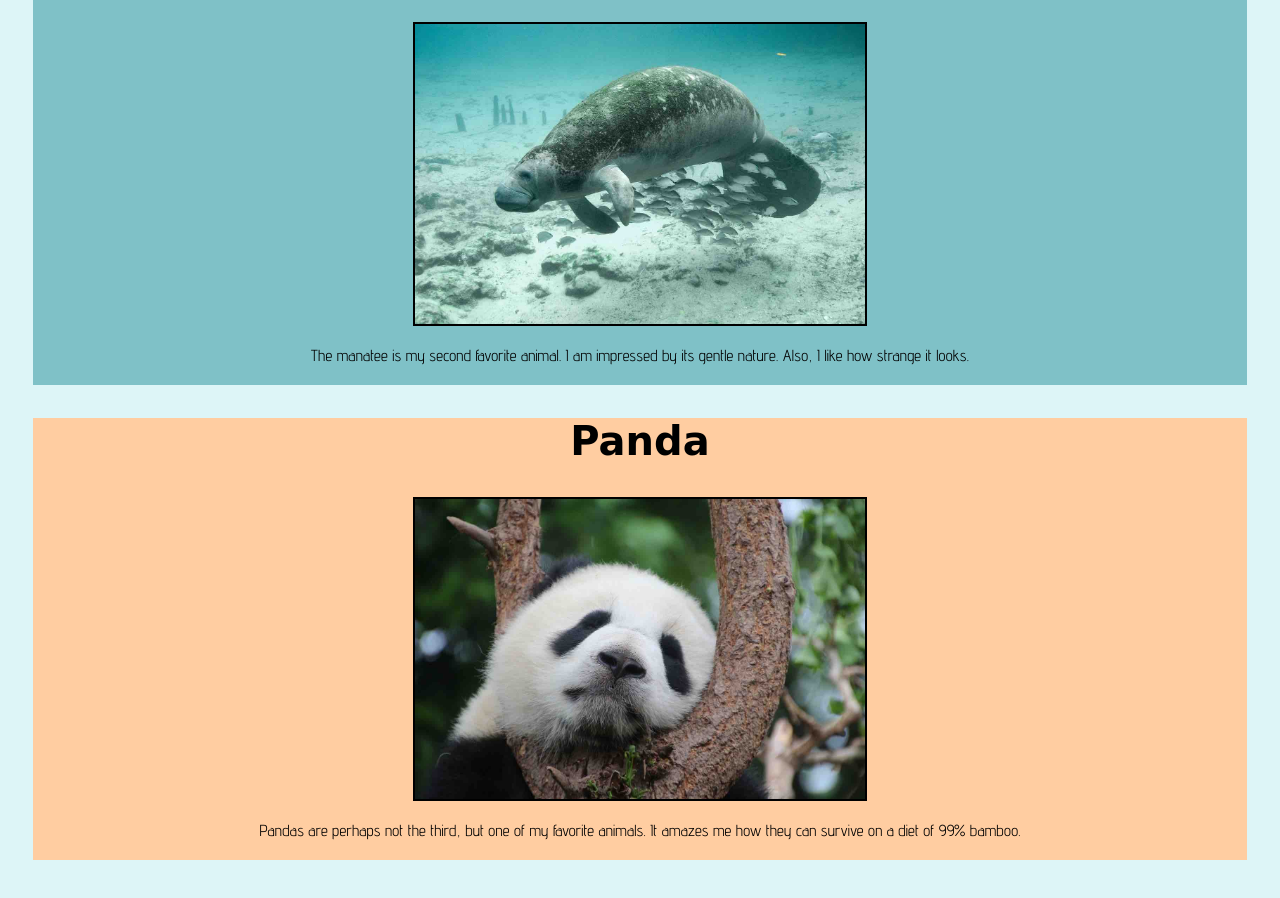
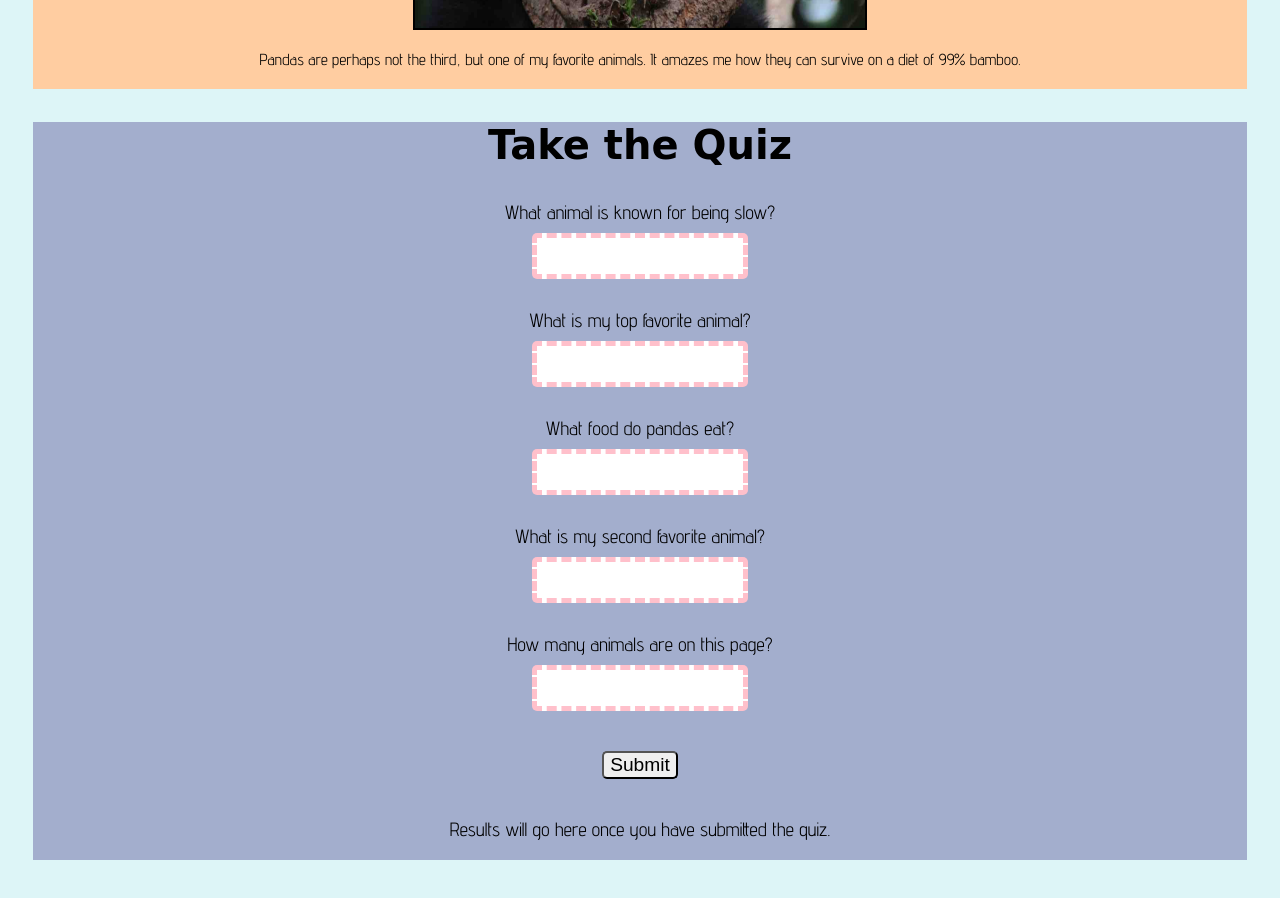
Before and after one commit to sepuckett86/week1-solo-build, a plain HTML site: page index.html in a window 1280 px wide. Shown: the part 1720-2618 px from the top of the page. Drawn offline with Linux system fonts and the light colour scheme; a web font is replaced by a local one.

Commit message:
move quiz to bottom of page and clean up page

```diff
--- a/index.html
+++ b/index.html
@@ -8,36 +8,6 @@
     <link rel="stylesheet" href="./src/style.css"/>
 </head>
 <body>
-    <div id="Quiz">
-        <h2>Take the Quiz</h2>
-        <div>
-            <label for="Question1">What animal is known for being slow?</label>
-            <input id="Question1">
-        </div>
-        <div>
-            <label for="Question2">What is my top favorite animal?</label>
-            <input id="Question2">
-        </div>
-        <div>
-            <label for="Question3">What food do pandas eat?</label>
-            <input id="Question3">
-        </div>
-        <div>
-            <label for="Question4">What is my second favorite animal?</label>
-            <input id="Question4">
-        </div>
-        <div>
-            <label for="Question5">How many animals are on this page?</label>
-            <input id="Question5">
-        </div>
-        <div class="button-div">
-            <button id="submit-button">Submit</button>
-        </div>
-        <p id="Results">
-            Results will go here once you have submitted the quiz.
-        </p>
-
-    </div>
     <div id="Intro">
         <h1>My Favorite Animals</h1>
         <p>Here are my favorite animals:</p>
@@ -50,18 +20,63 @@
     <div id="PartOne">
         <h2 id="Sloth">Sloth</h2>
         <img src="./assets/sloth.jpg" alt="Sloth"/>
-        <p>This is my favorite animal. I always have appreciated the peaceful nature of the sloth. Plus, sloths in the wild are more active than sloths in captivity, so the general characterization of sloths as hardly ever moving is misleading.</p>
+        <p>
+            This is my favorite animal. I always have appreciated the peaceful nature of the sloth. Plus, sloths in the wild are more active than sloths in captivity, so the general characterization of sloths as hardly ever moving is misleading.
+        </p>
     </div>
     <div id="PartTwo">
         <h2 id="Manatee">Manatee</h2>
         <img src="./assets/manatee.jpg" alt="Manatee"/>
-        <p>The manatee is my second favorite animal. I am impressed by its gentle nature. Also, I like how strange it looks.</p>
+        <p>
+            The manatee is my second favorite animal. I am impressed by its gentle nature. Also, I like how strange it looks.
+        </p>
     </div>
     <div id="PartThree">
         <h2 id="Panda">Panda</h2>
         <img src="./assets/panda.jpg" alt="Panda"/>
-        <p>Pandas are perhaps not the third, but one of my favorite animals. It amazes me how they can survive on a diet of 99% bamboo.</p>
+        <p>
+            Pandas are perhaps not the third, but one of my favorite animals. It amazes me how they can survive on a diet of 99% bamboo.
+        </p>
     </div>
+    <div id="Quiz">
+            <h2>Take the Quiz</h2>
+            <div>
+                <label for="Question1">
+                    What animal is known for being slow?
+                </label>
+                <input id="Question1">
+            </div>
+            <div>
+                <label for="Question2">
+                    What is my top favorite animal?
+                </label>
+                <input id="Question2">
+            </div>
+            <div>
+                <label for="Question3">
+                    What food do pandas eat?
+                </label>
+                <input id="Question3">
+            </div>
+            <div>
+                <label for="Question4">
+                    What is my second favorite animal?
+                </label>
+                <input id="Question4">
+            </div>
+            <div>
+                <label for="Question5">
+                    How many animals are on this page?
+                </label>
+                <input id="Question5">
+            </div>
+            <div class="button-div">
+                <button id="submit-button">Submit</button>
+            </div>
+            <p id="Results">
+                Results will go here once you have submitted the quiz.
+            </p>
+        </div>
     <script type="module" src="src/index.js"></script>
 </body>
 </html>
```
